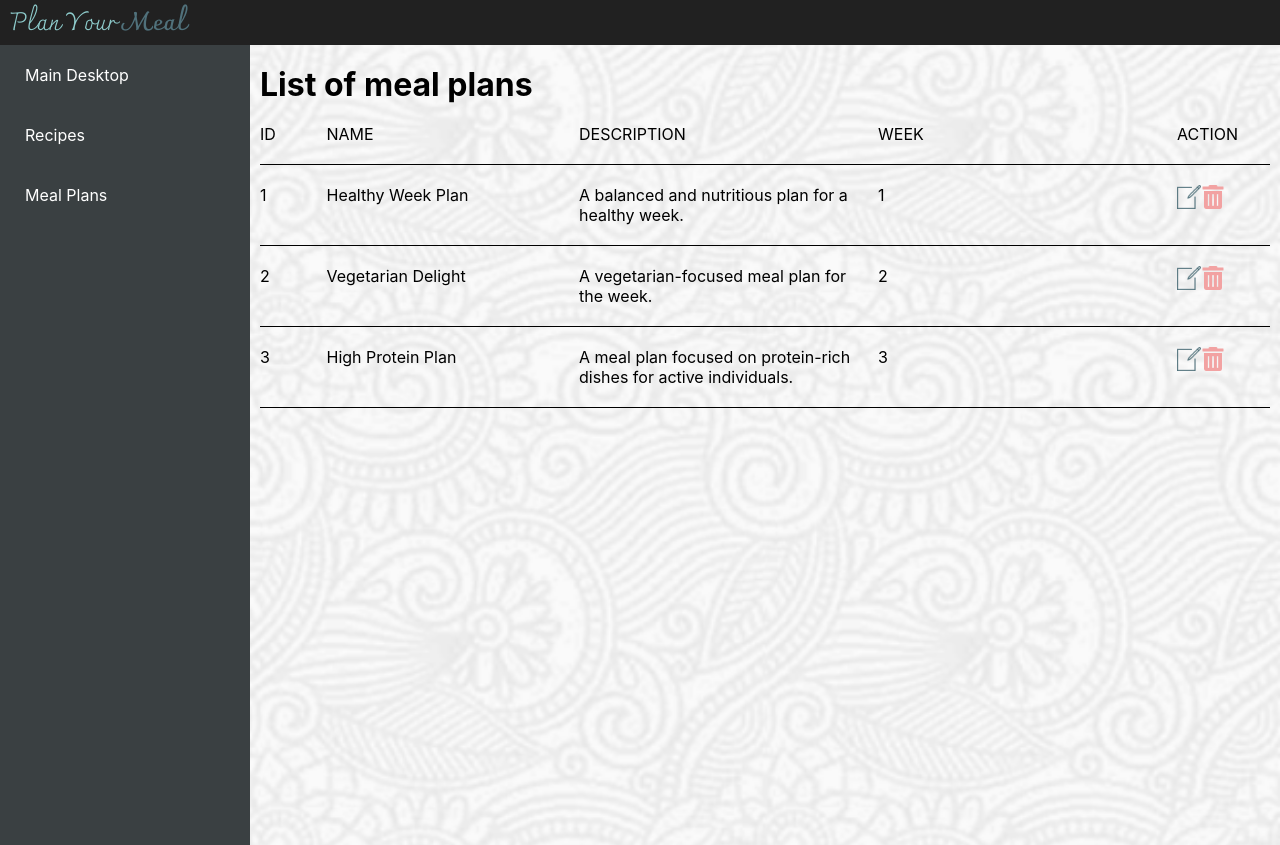
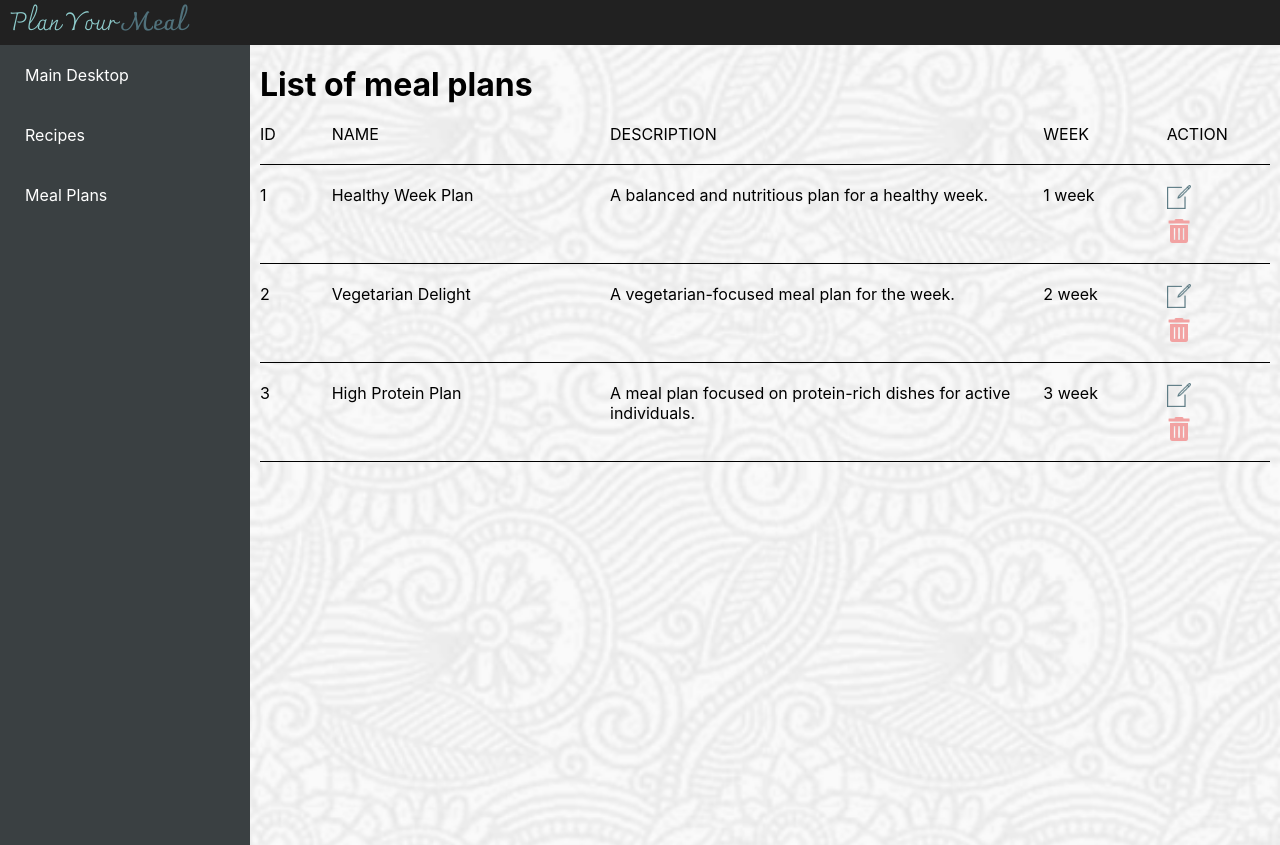
Before and after one commit to karolina-rachuta/plan-your-meal, a React (Create React App) app: page /app in a window 1280 px wide. Both pictures are taken after a click on the element "Meal Plans". Built offline with nearby package versions, Linux system fonts and the light colour scheme.

Commit message:
rwd on schedule list

```diff
--- a/src/components/app/Schedules.jsx
+++ b/src/components/app/Schedules.jsx
@@ -26,7 +26,7 @@ function Schedules() {
     return (
         <div className="maindesktop__container table__container">
             <h1>List of meal plans</h1>
-            <div className="row">
+            <div className="row row--schedule">
                 <p>ID</p>
                 <p>NAME</p>
                 <p>DESCRIPTION</p>
@@ -37,12 +37,12 @@ function Schedules() {
                 .sort((a, b) => Number(a.number) - Number(b.number))
                 .map((schedule, id) => {
                     return (
-                        <div className="row" key={id}>
+                        <div className="row row--schedule" key={id}>
                             <p>{id + 1}</p>
                             <p>{schedule.name}</p>
                             <p>{schedule.description}</p>
-                            <p>{schedule.number}</p>
-                            <p>
+                            <p>{schedule.number} week</p>
+                            <div className="action__btn">
                                 <img src={Edit} alt="" className="icon" />
                                 <img
                                     src={TrashCan}
@@ -50,7 +50,7 @@ function Schedules() {
                                     className="icon"
                                     onClick={() => handleDelete(id)}
                                 />
-                            </p>
+                            </div>
                         </div>
                     );
                 })}
--- a/src/styles/components/app/list.scss
+++ b/src/styles/components/app/list.scss
@@ -50,4 +50,8 @@
             }
         }
     }
+
+    .row--schedule {
+        grid-template-columns: 0.25fr 1.25fr 2fr 0.5fr 0.5fr;
+    }
 }
```
